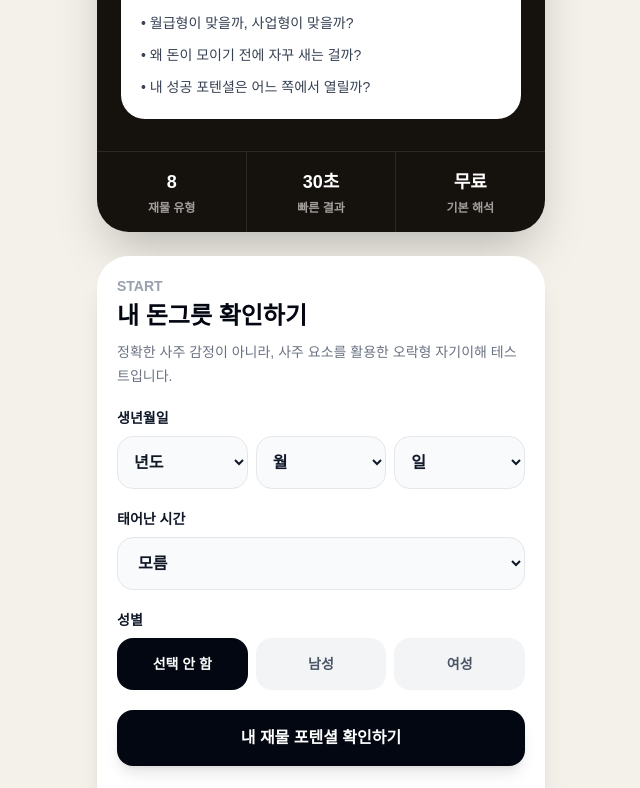
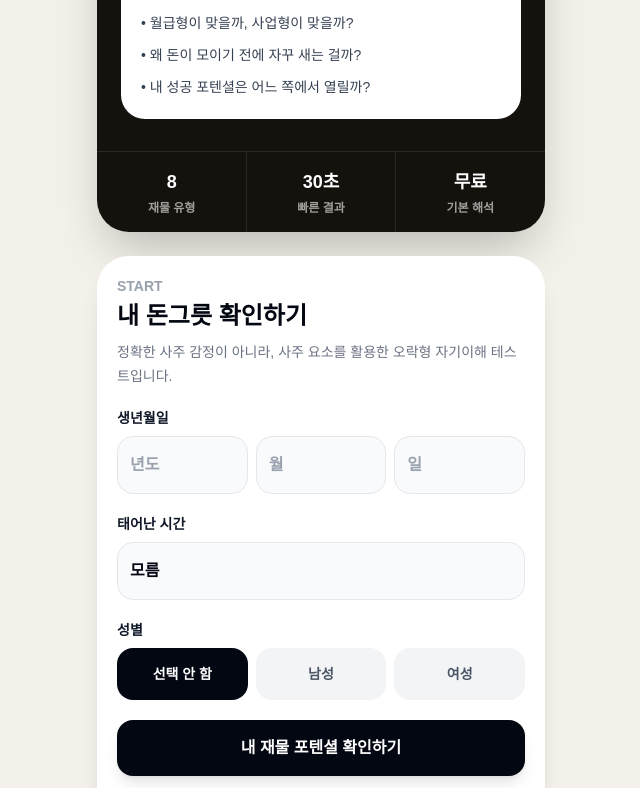
Before and after one commit to graypork/money_saju_test, a Next.js app: page / in a window 1280 px wide. Shown: the part 424-1212 px from the top of the page, without its empty margins (319-959 px from the left). Built offline with nearby package versions, Linux system fonts and the light colour scheme.

Commit message:
Replace naative select with custom picker

```diff
--- a/src/components/BirthForm.tsx
+++ b/src/components/BirthForm.tsx
@@ -1,11 +1,114 @@
 "use client";
 
-import { FormEvent, useEffect, useState } from "react";
+import { FormEvent, useEffect, useMemo, useState } from "react";
 import { useRouter } from "next/navigation";
+
+type PickerOption = {
+  label: string;
+  value: string;
+};
+
+type PickerKey = "year" | "month" | "day" | "time" | null;
 
 function getDaysInMonth(year: string, month: string) {
   if (!year || !month) return 31;
   return new Date(Number(year), Number(month), 0).getDate();
+}
+
+function PickerButton({
+  label,
+  value,
+  placeholder,
+  onClick,
+}: {
+  label: string;
+  value: string;
+  placeholder: string;
+  onClick: () => void;
+}) {
+  return (
+    <button
+      type="button"
+      onClick={onClick}
+      className="w-full rounded-2xl border border-gray-200 bg-gray-50 px-3 py-4 text-left text-base font-semibold text-gray-900 outline-none transition active:scale-[0.98]"
+    >
+      <span className={value ? "text-gray-950" : "text-gray-400"}>
+        {value ? label : placeholder}
+      </span>
+    </button>
+  );
+}
+
+function PickerSheet({
+  title,
+  options,
+  selectedValue,
+  onSelect,
+  onClose,
+}: {
+  title: string;
+  options: PickerOption[];
+  selectedValue: string;
+  onSelect: (value: string) => void;
+  onClose: () => void;
+}) {
+  useEffect(() => {
+    const originalOverflow = document.body.style.overflow;
+    document.body.style.overflow = "hidden";
+
+    return () => {
+      document.body.style.overflow = originalOverflow;
+    };
+  }, []);
+
+  return (
+    <div className="fixed inset-0 z-50">
+      <button
+        type="button"
+        aria-label="닫기"
+        onClick={onClose}
+        className="absolute inset-0 bg-black/40"
+      />
+
+      <div className="absolute inset-x-0 bottom-0 mx-auto max-w-md rounded-t-[2rem] bg-white shadow-2xl">
+        <div className="flex items-center justify-between border-b border-gray-100 px-5 py-4">
+          <h3 className="text-lg font-black text-gray-950">{title}</h3>
+
+          <button
+            type="button"
+            onClick={onClose}
+            className="rounded-full bg-gray-100 px-4 py-2 text-sm font-bold text-gray-700"
+          >
+            닫기
+          </button>
+        </div>
+
+        <div className="max-h-[55vh] overflow-y-auto px-5 py-3">
+          {options.map((option) => {
+            const isSelected = option.value === selectedValue;
+
+            return (
+              <button
+                key={option.value}
+                type="button"
+                onClick={() => {
+                  onSelect(option.value);
+                  onClose();
+                }}
+                className={`mb-2 w-full rounded-2xl px-4 py-4 text-left text-base font-bold transition ${
+                  isSelected
+                    ? "bg-gray-950 text-white"
+                    : "bg-gray-50 text-gray-800"
+                }`}
+              >
+                {option.label}
+              </button>
+            );
+          })}
+        </div>
+      </div>
+    </div>
+  );
 }
 
 export default function BirthForm() {
@@ -13,32 +116,75 @@ export default function BirthForm() {
 
   const currentYear = new Date().getFullYear();
 
-  const years = Array.from(
-    { length: currentYear - 1939 },
-    (_, index) => String(currentYear - index)
-  );
-
-  const months = Array.from({ length: 12 }, (_, index) =>
-    String(index + 1).padStart(2, "0")
-  );
-
   const [year, setYear] = useState("");
   const [month, setMonth] = useState("");
   const [day, setDay] = useState("");
   const [birthTime, setBirthTime] = useState("0");
   const [gender, setGender] = useState("unknown");
+  const [openPicker, setOpenPicker] = useState<PickerKey>(null);
 
   const maxDay = getDaysInMonth(year, month);
 
-  const days = Array.from({ length: maxDay }, (_, index) =>
-    String(index + 1).padStart(2, "0")
+  const yearOptions = useMemo<PickerOption[]>(
+    () =>
+      Array.from({ length: currentYear - 1939 }, (_, index) => {
+        const value = String(currentYear - index);
+        return {
+          label: `${value}년`,
+          value,
+        };
+      }),
+    [currentYear]
   );
+
+  const monthOptions = useMemo<PickerOption[]>(
+    () =>
+      Array.from({ length: 12 }, (_, index) => {
+        const value = String(index + 1).padStart(2, "0");
+        return {
+          label: `${index + 1}월`,
+          value,
+        };
+      }),
+    []
+  );
+
+  const dayOptions = useMemo<PickerOption[]>(
+    () =>
+      Array.from({ length: maxDay }, (_, index) => {
+        const value = String(index + 1).padStart(2, "0");
+        return {
+          label: `${index + 1}일`,
+          value,
+        };
+      }),
+    [maxDay]
+  );
+
+  const timeOptions: PickerOption[] = [
+    { label: "모름", value: "0" },
+    { label: "자시 / 23:00~01:00", value: "1" },
+    { label: "축시 / 01:00~03:00", value: "2" },
+    { label: "인시 / 03:00~05:00", value: "3" },
+    { label: "묘시 / 05:00~07:00", value: "4" },
+    { label: "진시 / 07:00~09:00", value: "5" },
+    { label: "사시 / 09:00~11:00", value: "6" },
+    { label: "오시 / 11:00~13:00", value: "7" },
+    { label: "미시 / 13:00~15:00", value: "8" },
+    { label: "신시 / 15:00~17:00", value: "9" },
+    { label: "유시 / 17:00~19:00", value: "10" },
+    { label: "술시 / 19:00~21:00", value: "11" },
+    { label: "해시 / 21:00~23:00", value: "12" },
+  ];
 
   useEffect(() => {
     if (day && Number(day) > maxDay) {
       setDay("");
     }
   }, [day, maxDay]);
+
+  const selectedTimeLabel =
+    timeOptions.find((option) => option.value === birthTime)?.label || "모름";
 
   const handleSubmit = (event: FormEvent<HTMLFormElement>) => {
     event.preventDefault();
@@ -59,7 +205,39 @@ export default function BirthForm() {
     router.push(`/result?${params.toString()}`);
   };
 
+  const pickerConfig =
+    openPicker === "year"
+      ? {
+          title: "태어난 년도 선택",
+          options: yearOptions,
+          selectedValue: year,
+          onSelect: setYear,
+        }
+      : openPicker === "month"
+      ? {
+          title: "태어난 월 선택",
+          options: monthOptions,
+          selectedValue: month,
+          onSelect: setMonth,
+        }
+      : openPicker === "day"
+      ? {
+          title: "태어난 일 선택",
+          options: dayOptions,
+          selectedValue: day,
+          onSelect: setDay,
+        }
+      : openPicker === "time"
+      ? {
+          title: "태어난 시간 선택",
+          options: timeOptions,
+          selectedValue: birthTime,
+          onSelect: setBirthTime,
+        }
+      : null;
+
   return (
+    <>
       <form onSubmit={handleSubmit} className="space-y-5">
         <div>
           <label className="mb-2 block text-sm font-bold text-gray-900">
@@ -67,47 +245,26 @@ export default function BirthForm() {
           </label>
 
           <div className="grid grid-cols-3 gap-2">
-          <select
-            required
+            <PickerButton
+              label={`${year}년`}
               value={year}
-            onChange={(event) => setYear(event.target.value)}
-            className="w-full rounded-2xl border border-gray-200 bg-gray-50 px-3 py-4 text-base font-semibold text-gray-900 outline-none transition focus:border-gray-900 focus:bg-white"
-          >
-            <option value="">년도</option>
-            {years.map((item) => (
-              <option key={item} value={item}>
-                {item}년
-              </option>
-            ))}
-          </select>
+              placeholder="년도"
+              onClick={() => setOpenPicker("year")}
+            />
 
-          <select
-            required
+            <PickerButton
+              label={`${Number(month)}월`}
               value={month}
-            onChange={(event) => setMonth(event.target.value)}
-            className="w-full rounded-2xl border border-gray-200 bg-gray-50 px-3 py-4 text-base font-semibold text-gray-900 outline-none transition focus:border-gray-900 focus:bg-white"
-          >
-            <option value="">월</option>
-            {months.map((item) => (
-              <option key={item} value={item}>
-                {Number(item)}월
-              </option>
-            ))}
-          </select>
+              placeholder="월"
+              onClick={() => setOpenPicker("month")}
+            />
 
-          <select
-            required
+            <PickerButton
+              label={`${Number(day)}일`}
               value={day}
-            onChange={(event) => setDay(event.target.value)}
-            className="w-full rounded-2xl border border-gray-200 bg-gray-50 px-3 py-4 text-base font-semibold text-gray-900 outline-none transition focus:border-gray-900 focus:bg-white"
-          >
-            <option value="">일</option>
-            {days.map((item) => (
-              <option key={item} value={item}>
-                {Number(item)}일
-              </option>
-            ))}
-          </select>
+              placeholder="일"
+              onClick={() => setOpenPicker("day")}
+            />
           </div>
         </div>
 
@@ -116,25 +273,12 @@ export default function BirthForm() {
             태어난 시간
           </label>
 
-        <select
+          <PickerButton
+            label={selectedTimeLabel}
             value={birthTime}
-          onChange={(event) => setBirthTime(event.target.value)}
-          className="w-full rounded-2xl border border-gray-200 bg-gray-50 px-4 py-4 text-base font-semibold text-gray-900 outline-none transition focus:border-gray-900 focus:bg-white"
-        >
-          <option value="0">모름</option>
-          <option value="1">자시 / 23:00~01:00</option>
-          <option value="2">축시 / 01:00~03:00</option>
-          <option value="3">인시 / 03:00~05:00</option>
-          <option value="4">묘시 / 05:00~07:00</option>
-          <option value="5">진시 / 07:00~09:00</option>
-          <option value="6">사시 / 09:00~11:00</option>
-          <option value="7">오시 / 11:00~13:00</option>
-          <option value="8">미시 / 13:00~15:00</option>
-          <option value="9">신시 / 15:00~17:00</option>
-          <option value="10">유시 / 17:00~19:00</option>
-          <option value="11">술시 / 19:00~21:00</option>
-          <option value="12">해시 / 21:00~23:00</option>
-        </select>
+            placeholder="태어난 시간 선택"
+            onClick={() => setOpenPicker("time")}
+          />
         </div>
 
         <div>
@@ -175,5 +319,16 @@ export default function BirthForm() {
           입력한 정보는 현재 MVP 단계에서 저장하지 않습니다.
         </p>
       </form>
+
+      {pickerConfig && (
+        <PickerSheet
+          title={pickerConfig.title}
+          options={pickerConfig.options}
+          selectedValue={pickerConfig.selectedValue}
+          onSelect={pickerConfig.onSelect}
+          onClose={() => setOpenPicker(null)}
+        />
+      )}
+    </>
   );
 }
```
Lines whose indentation alone changed are shown as unchanged.
